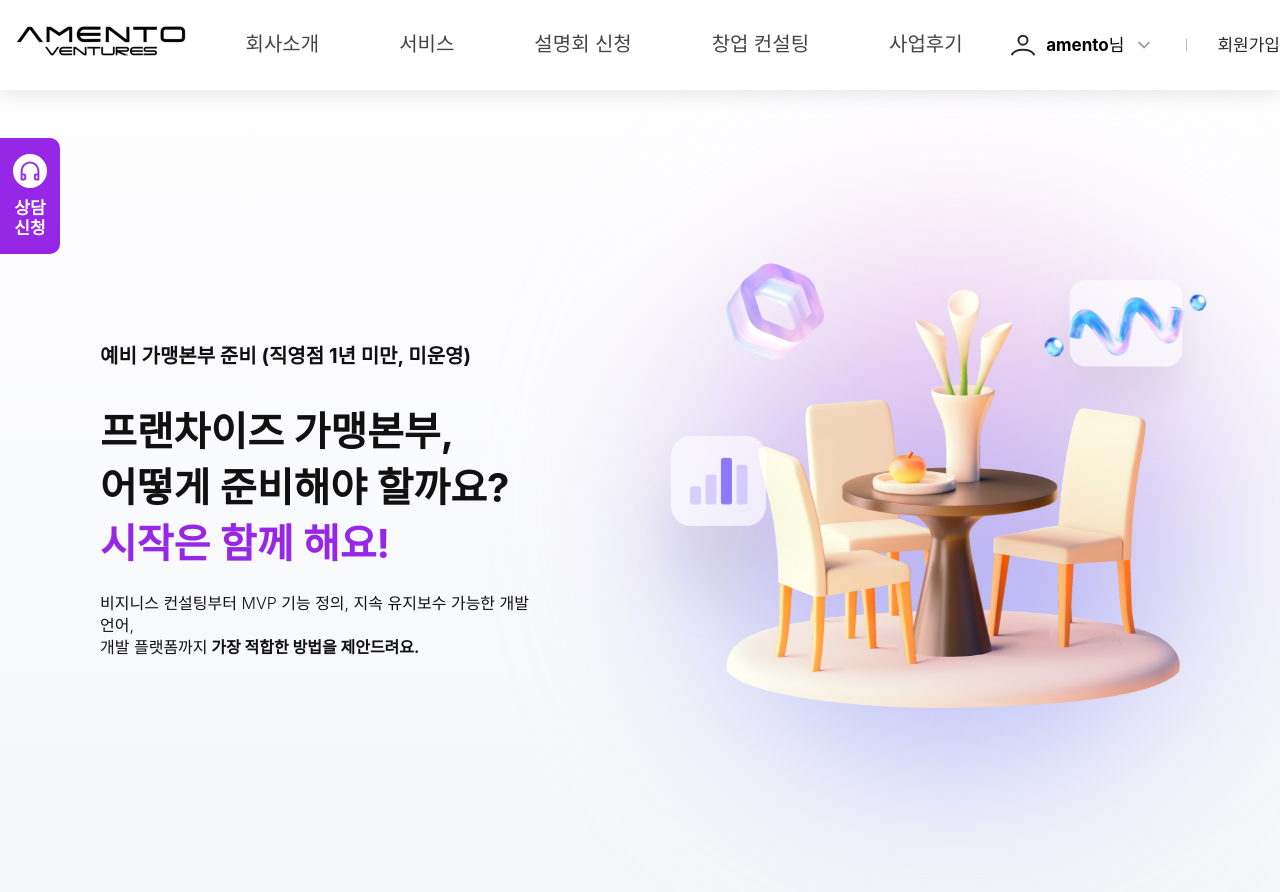
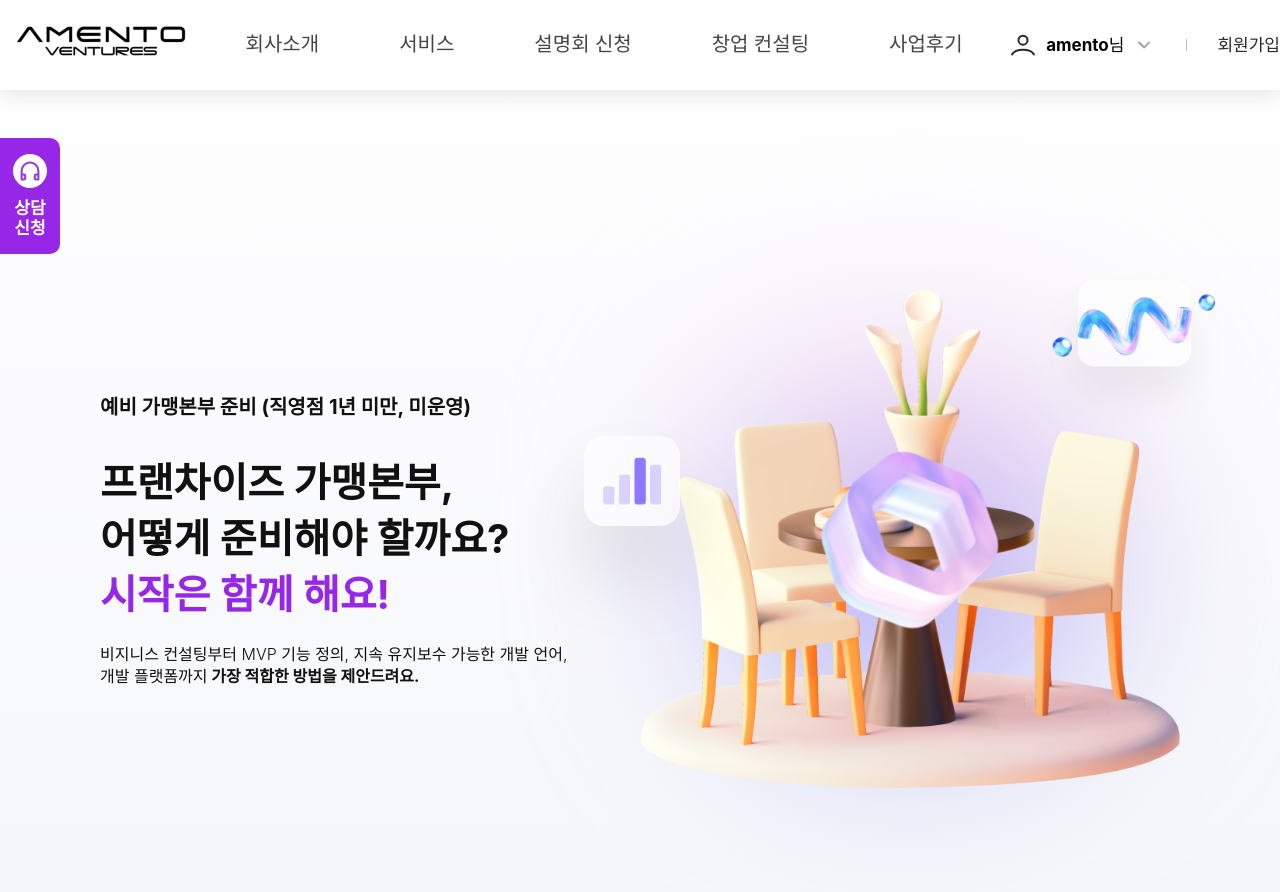
Before and after one commit to kimyeji89/amento, a React (Create React App) app: page / in a window 1280 px wide. Shown: the top 892 px of the page. Built offline with nearby package versions, Linux system fonts and the light colour scheme; a web font is replaced by a local one.

Commit message:
[ADD] 홈페이지 반응형

```diff
--- a/src/pages/HomePage/HomePage.jsx
+++ b/src/pages/HomePage/HomePage.jsx
@@ -47,11 +47,6 @@ export default function HomePage() {
             alt="section1Float3"
             css={section1_img_float3}
           />
-          {/* <img
-            src="/assets/images/homePage/section1bg.png"
-            alt="section1bg"
-            css={section1_img_bg}
-          /> */}
           <span className="bg" css={section1_img_bg}></span>
         </div>
       </section>
@@ -311,23 +306,20 @@ const section1 = css`
 `;
 
 const section1_text_ctn = css`
-  max-width: 40%;
+  width: 100%;
   height: auto;
 `;
 
 const section1_img_ctn = css`
-  max-width: 60%;
-  height: auto;
+  width: 100%;
   position: relative;
-  @media (max-width: 1919px) {
-    width: calc(60% * 0.7);
-  }
 `;
 
 const section1_img_main = css`
   position: relative;
   z-index: 1;
   width: 100%;
+  max-width: 693.91px;
   height: auto;
   object-fit: cover;
 `;
@@ -345,16 +337,16 @@ const section1_img_bg = css`
   background: linear-gradient(180deg, #ffcfeb 0.04%, #9da6f6 84.59%);
   filter: blur(100px);
   @media (max-width: 1919px) {
-    width: calc(680px * 0.8);
-    height: calc(680px * 0.8);
+    width: 80%;
+    height: 80%;
   }
   @media (max-width: 1280px) {
-    width: calc(680px * 0.7);
-    height: calc(680px * 0.7);
+    width: 70%;
+    height: 70%;
   }
   @media (max-width: 1024px) {
-    width: calc(680px * 0.6);
-    height: calc(680px * 0.6);
+    width: 60%;
+    height: 60%;
   }
   @media (max-width: 950px) {
     width: calc(680px * 0.55);
@@ -372,28 +364,23 @@ const section1_img_bg = css`
 
 const section1_img_float1 = css`
   position: absolute;
+  top: calc(50%);
+  left: calc(50%);
+  transform: translate(-50%, -50%);
   z-index: 2;
   width: 177px;
+  height: auto;
   object-fit: cover;
-  top: -29px;
-  left: 0;
-  animation: ${float} 3s ease-in-out infinite;
+  // animation: ${float} 3s ease-in-out infinite;
   @media (max-width: 1919px) {
-    width: calc(177px * 0.7);
-    top: -10px;
   }
   @media (max-width: 1440px) {
-    width: calc(177px * 0.6);
   }
   @media (max-width: 1280px) {
-    width: calc(177px * 0.55);
-    top: -20px;
   }
   @media (max-width: 1024px) {
-    width: calc(177px * 0.5);
   }
   @media (max-width: 950px) {
-    width: calc(177px * 0.45);
   }
   @media (max-width: 767px) {
   }
```
